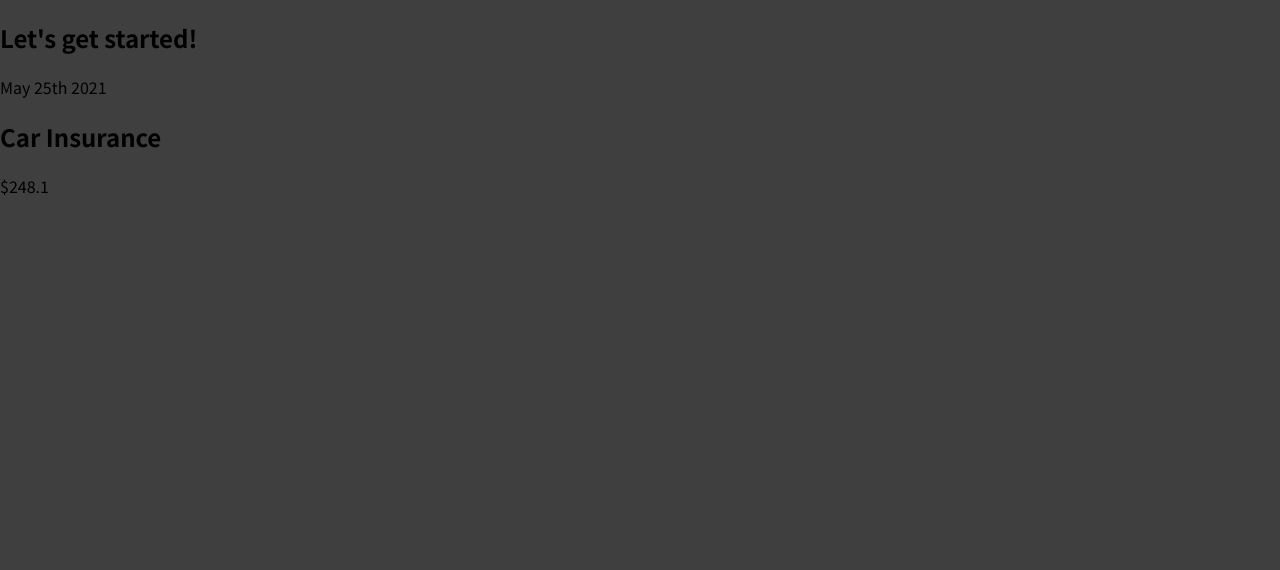
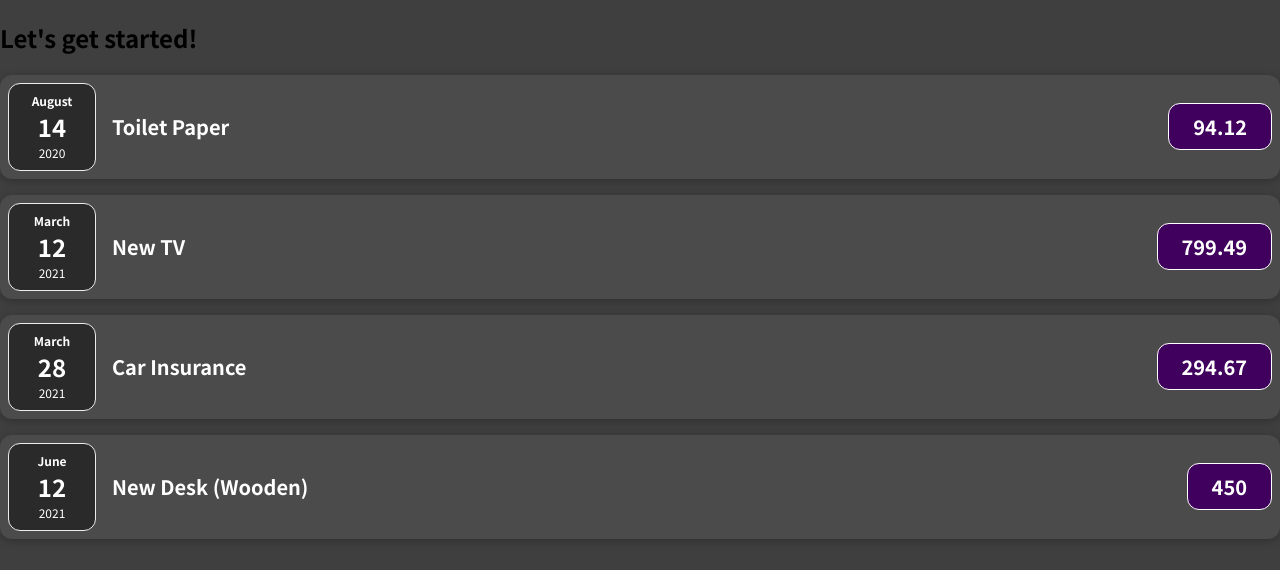
Before and after one commit to AkiyamaKunka/crush-course-react, a React (Create React App) app: page / in a window 1280 px wide. Shown: the top 570 px of the page. Built offline with nearby package versions, Linux system fonts and the light colour scheme.

Commit message:
Learnt basic knowledge about component and props

```diff
--- a/src/App.js
+++ b/src/App.js
@@ -1,8 +1,35 @@
 import './App.css';
 import ExpenseItem from "./components/ExpenseItem";
 
+function App() {
+    const expenses = [
+        {
+            id: 'e1',
+            title: 'Toilet Paper',
+            amount: 94.12,
+            date: new Date(2020, 7, 14),
+        },
+        {
+            id: 'e2',
+            title: 'New TV',
+            amount: 799.49,
+            date: new Date(2021, 2, 12)
+        },
+        {
+            id: 'e3',
+            title: 'Car Insurance',
+            amount: 294.67,
+            date: new Date(2021, 2, 28),
+        },
+        {
+            id: 'e4',
+            title: 'New Desk (Wooden)',
+            amount: 450,
+            date: new Date(2021, 5, 12),
+        },
+    ];
 
-function App() {
+
     return (
         // <div className="App">
         //   <header className="App-header">
@@ -24,7 +51,27 @@
             <h2>
                 Let's get started!
             </h2>
-          <ExpenseItem></ExpenseItem>
+            <ExpenseItem
+                title={expenses[0].title}
+                amount={expenses[0].amount}
+                date={expenses[0].date}>
+            </ExpenseItem>
+            <ExpenseItem
+                title={expenses[1].title}
+                amount={expenses[1].amount}
+                date={expenses[1].date}>
+            </ExpenseItem>
+            <ExpenseItem
+                title={expenses[2].title}
+                amount={expenses[2].amount}
+                date={expenses[2].date}>
+            </ExpenseItem>
+            <ExpenseItem
+                title={expenses[3].title}
+                amount={expenses[3].amount}
+                date={expenses[3].date}>
+            </ExpenseItem>
+
         </div>
   );
 }
--- /dev/null
+++ b/src/components/ExpenseDate.css
@@ -0,0 +1,26 @@
+.expense-date {
+    display: flex;
+    flex-direction: column;
+    width: 5.5rem;
+    height: 5.5rem;
+    border: 1px solid #ececec;
+    background-color: #2a2a2a;
+    color: white;
+    border-radius: 12px;
+    align-items: center;
+    justify-content: center;
+}
+
+.expense-date__month {
+    font-size: 0.75rem;
+    font-weight: bold;
+}
+
+.expense-date__year {
+    font-size: 0.75rem;
+}
+
+.expense-date__day {
+    font-size: 1.5rem;
+    font-weight: bold;
+}
--- /dev/null
+++ b/src/components/ExpenseDate.js
@@ -0,0 +1,17 @@
+import './ExpenseDate.css';
+
+function ExpenseDate(props) {
+    const month = props.date.toLocaleString('en-US', {month: 'long'});
+    const day = props.date.toLocaleString('en-US', {day: '2-digit'});
+    const year = props.date.getFullYear();
+
+    return (
+        <div className='expense-date'>
+            <div className='expense-date__month'>{month}</div>
+            <div className='expense-date__day'>{day}</div>
+            <div className='expense-date__year'>{year}</div>
+        </div>
+    )
+}
+
+export default ExpenseDate;
--- a/src/components/ExpenseItem.css
+++ b/src/components/ExpenseItem.css
@@ -0,0 +1,57 @@
+.expense-item {
+    display: flex;
+    justify-content: space-between;
+    align-items: center;
+    box-shadow: 0 2px 8px rgba(0, 0, 0, 0.25);
+    padding: 0.5rem;
+    margin: 1rem 0;
+    border-radius: 12px;
+    background-color: #4b4b4b;
+}
+
+
+.expense-item__description {
+    display: flex;
+    flex-direction: column;
+    gap: 1rem;
+    align-items: flex-end;
+    flex-flow: column-reverse;
+    justify-content: flex-start;
+    flex: 1;
+}
+
+.expense-item h2 {
+    color: #3a3a3a;
+    font-size: 1rem;
+    flex: 1;
+    margin: 0 1rem;
+    color: white;
+}
+
+.expense-item__price {
+    font-size: 1rem;
+    font-weight: bold;
+    color: white;
+    background-color: #40005d;
+    border: 1px solid white;
+    padding: 0.5rem;
+    border-radius: 12px;
+}
+
+@media (min-width: 580px) {
+    .expense-item__description {
+        flex-direction: row;
+        align-items: center;
+        justify-content: flex-start;
+        flex: 1;
+    }
+
+    .expense-item__description h2 {
+        font-size: 1.25rem;
+    }
+
+    .expense-item__price {
+        font-size: 1.25rem;
+        padding: 0.5rem 1.5rem;
+    }
+}
--- a/src/components/ExpenseItem.js
+++ b/src/components/ExpenseItem.js
@@ -1,9 +1,15 @@
-function ExpenseItem() {
+import './ExpenseItem.css';
+import './ExpenseDate';
+import ExpenseDate from "./ExpenseDate";
+
+function ExpenseItem(props) {
+
     return (
-        <div>
-            <div>May 25th 2021</div>
-            <div><h2>Car Insurance</h2>
-                <div>$248.1</div>
+        <div className="expense-item">
+            <ExpenseDate date={props.date}/>
+            <div className="expense-item__description">
+                <h2>{props.title}</h2>
+                <div className="expense-item__price">{props.amount}</div>
             </div>
         </div>
     );
```
Lines whose indentation alone changed are shown as unchanged.
